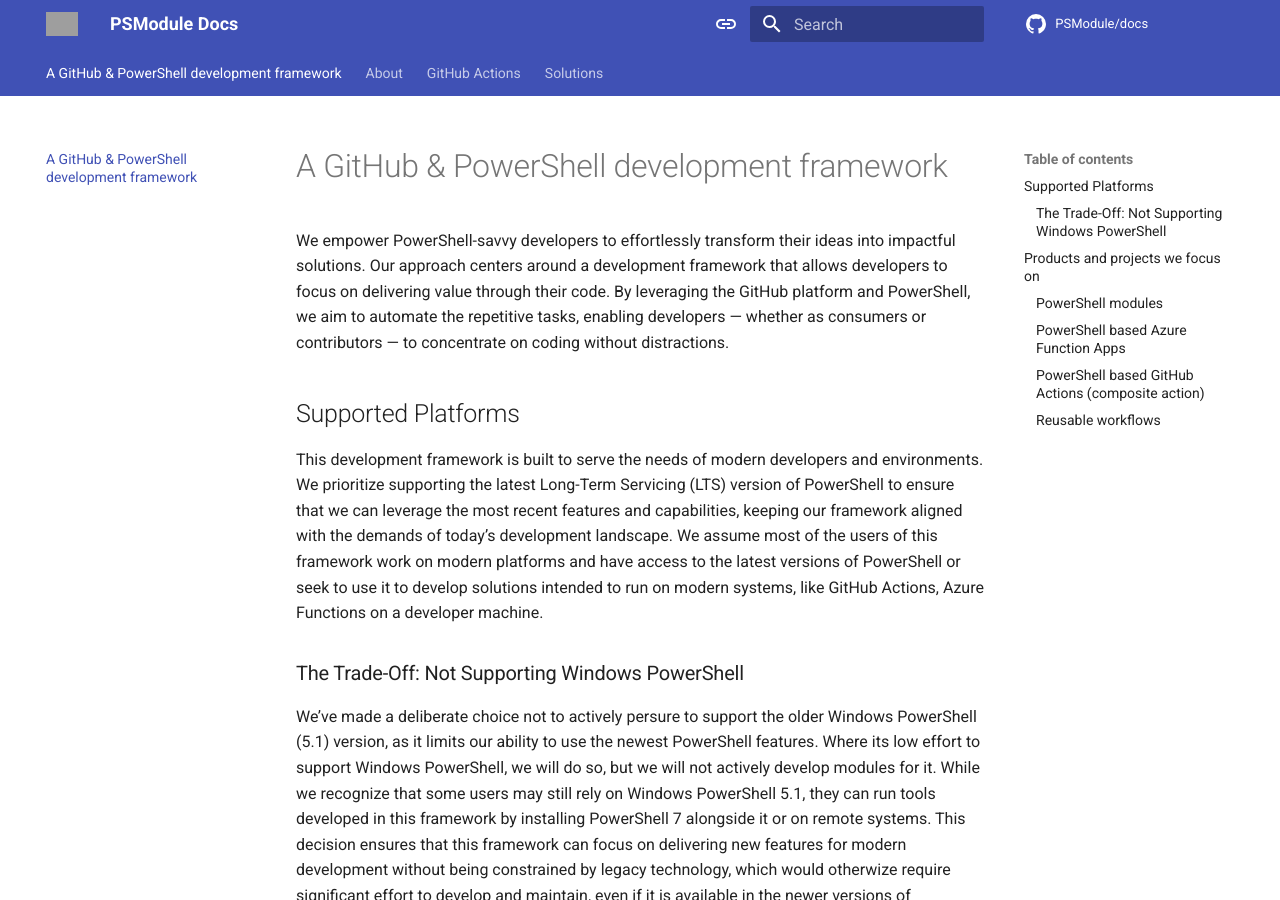
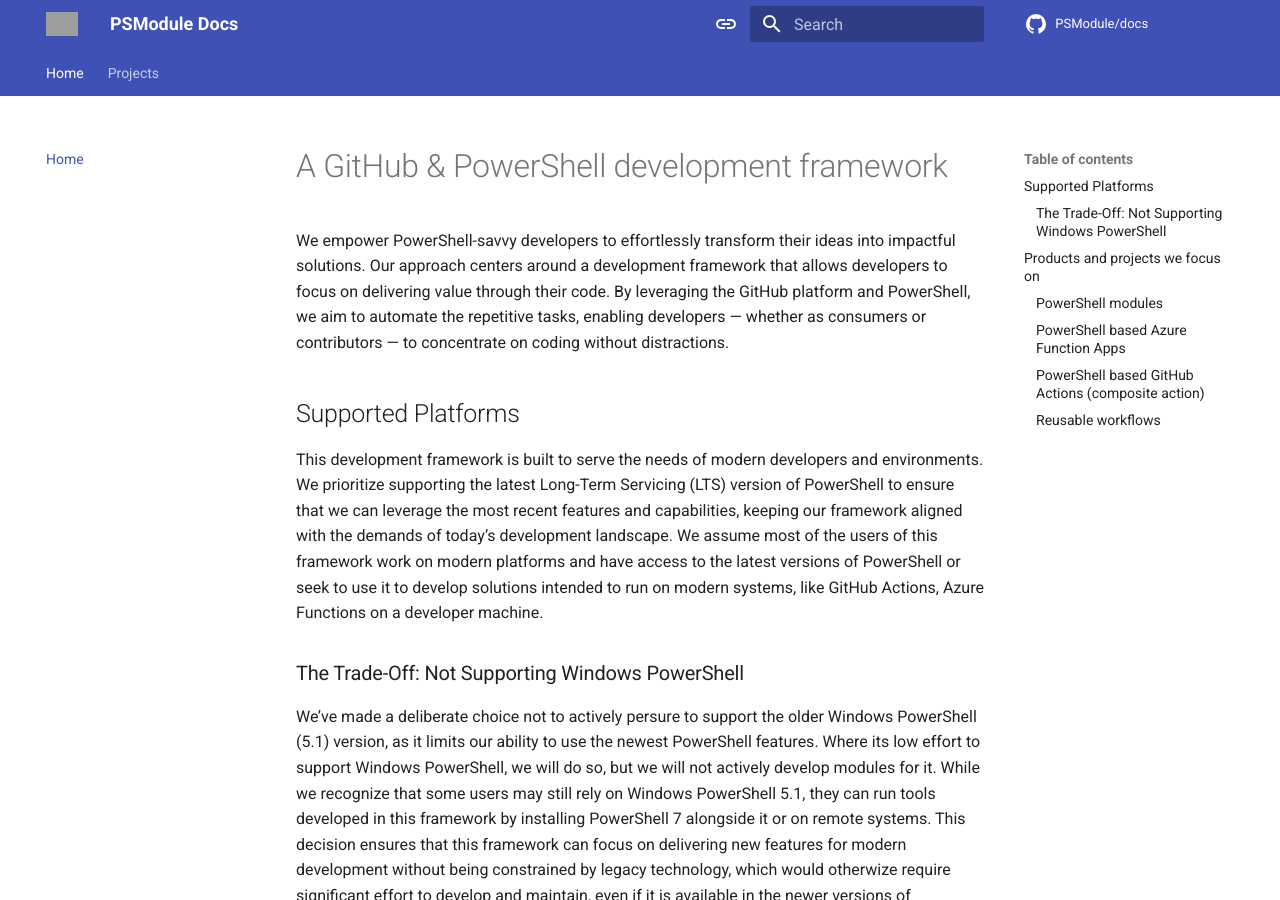
Before and after one commit to PSModule/docs, an MkDocs documentation site: the page built from docs/README.md, in a window 1280 px wide and 900 px high. Built offline with MkDocs 1.6.1 and Material for MkDocs 9.7.7, drawn with Linux system fonts in a browser that asks for light colours; some web fonts are replaced; comment, search, counter and statistics services are not loaded; some of the changed lines change nothing that is shown; grey boxes are pictures that could not be loaded.

Commit message:
Add navigation structure for documentation in mkdocs.yml

```diff
--- a/mkdocs.yml
+++ b/mkdocs.yml
@@ -41,6 +41,12 @@
     - search.suggest
     - search.highlight
 
+nav:
+  - Home: README.md
+  - Projects:
+    - PowerShell Modules: PowerShell/index.md
+    - GitHub Actions: GitHub-Actions/index.md
+
 repo_name: PSModule/docs
 repo_url: https://github.com/PSModule/docs
 
```
